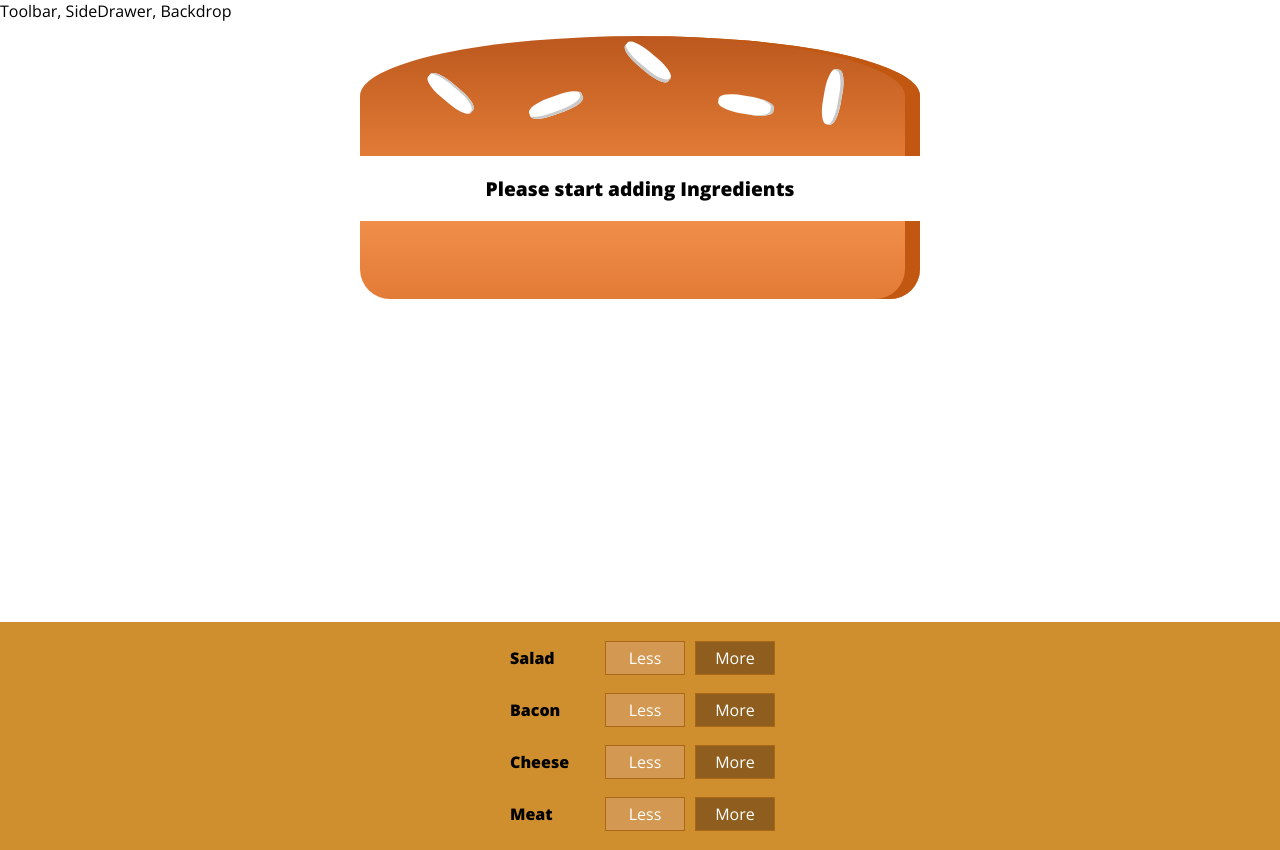
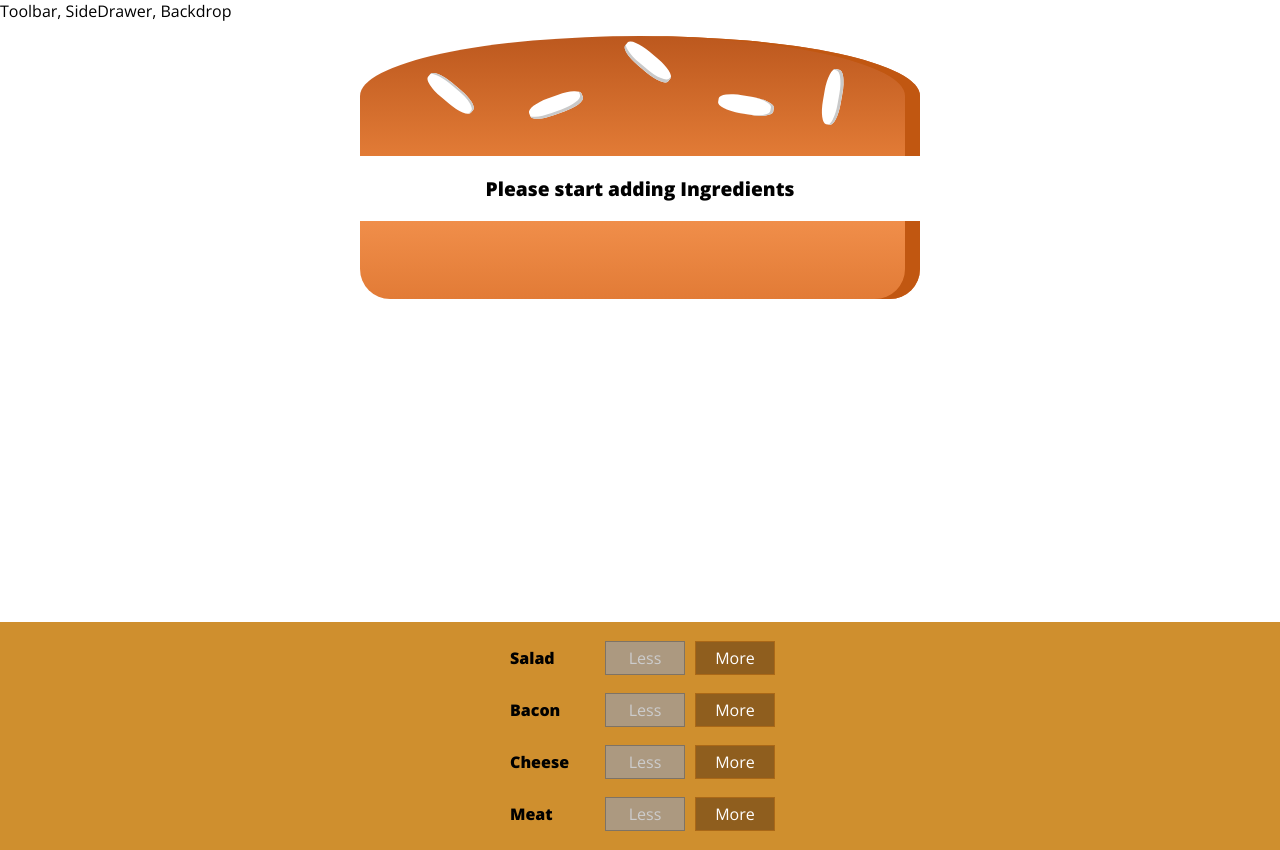
Before and after one commit to felipereina/burgerBuilder, a React (Create React App) app: page / in a window 1280 px wide. Built offline with nearby package versions, Linux system fonts and the light colour scheme.

Commit message:
created add and remove ingredient handlers

```diff
--- a/src/components/Burger/BuildControls/BuildControl/BuildControl.js
+++ b/src/components/Burger/BuildControls/BuildControl/BuildControl.js
@@ -5,8 +5,8 @@
     return (
         <div className={classes.BuildControl}>
         <div className= {classes.Label}>{props.label}</div>
-        <button className={classes.Less}>Less</button>
-        <button className={classes.More}>More</button>
+        <button className={classes.Less} onClick={props.removed} disabled={props.disabled}>Less</button>
+        <button className={classes.More} onClick={props.added} >More</button>
 
         </div>
     )
--- a/src/components/Burger/BuildControls/BuildControls.js
+++ b/src/components/Burger/BuildControls/BuildControls.js
@@ -13,7 +13,13 @@
     return (
         <div className={classes.BuildControls}>
             {controls.map( ctrl =>(
-                <BuildControl key={ctrl.label} label={ctrl.label} />
+                <BuildControl
+                key={ctrl.label}
+                label={ctrl.label}
+                added={() => props.ingredientAdded(ctrl.type)}
+                removed={() => props.ingredientRemoved(ctrl.type)}
+                disabled={props.disabled[ctrl.type]}
+                />
             ))}
         </div>
     )
--- a/src/containers/BurgerBuilder/BurgerBuilder.js
+++ b/src/containers/BurgerBuilder/BurgerBuilder.js
@@ -3,25 +3,78 @@
 import Burger from '../../components/Burger/Burger'
 import BuildControls from '../../components/Burger/BuildControls/BuildControls'
 
+const INGREDIENTS_PRICES = {
+    salad: 0.5,
+    bacon: 0.7,
+    cheese: 1,
+    meat: 2
+}
+
 class BurgerBuilder extends Component {
 
-    constructor(props){
+    constructor(props) {
         super(props)
-        this.state= {
+        this.state = {
             ingredients: {
                 salad: 0,
                 bacon: 0,
                 cheese: 0,
                 meat: 0
-            }
+            },
+            totalPrice: 4
         }
     }
 
-    render(){
+    addIngredientHandler = (type) => {
+        const oldCount = this.state.ingredients[type]
+        const updatedCount = oldCount + 1
+        const updatedIngredients = {
+            ...this.state.ingredients
+        }
+        updatedIngredients[type] = updatedCount
+
+        const priceAddition = INGREDIENTS_PRICES[type]
+        const oldPrice = this.state.totalPrice
+        const newPrice = oldPrice + priceAddition
+
+        this.setState({totalPrice: newPrice, ingredients: updatedIngredients})
+
+    }
+
+    removeIngredientHandler = (type) => {
+        const oldCount = this.state.ingredients[type]
+        if(oldCount <= 0){
+            return
+        }
+        const updatedCount = oldCount - 1
+        const updatedIngredients = {
+            ...this.state.ingredients
+        }
+        updatedIngredients[type] = updatedCount
+
+        const priceDeduction = INGREDIENTS_PRICES[type]
+        const oldPrice = this.state.totalPrice
+        const newPrice = oldPrice - priceDeduction
+
+        this.setState({totalPrice: newPrice, ingredients: updatedIngredients})
+    }
+
+    render() {
+        const disabledInfo = {
+            ...this.state.ingredients
+        }
+        for(let key in disabledInfo){
+            disabledInfo[key] = disabledInfo[key] <= 0
+        }
+
         return (
             <Aux>
-                <Burger ingredients= {this.state.ingredients}/>
-                <BuildControls />
+                <Burger ingredients={this.state.ingredients} />
+                <BuildControls
+                    ingredientAdded={this.addIngredientHandler}
+                    ingredientRemoved={this.removeIngredientHandler}
+                    disabled= {disabledInfo}
+                     />
             </Aux>
 
         )
```
